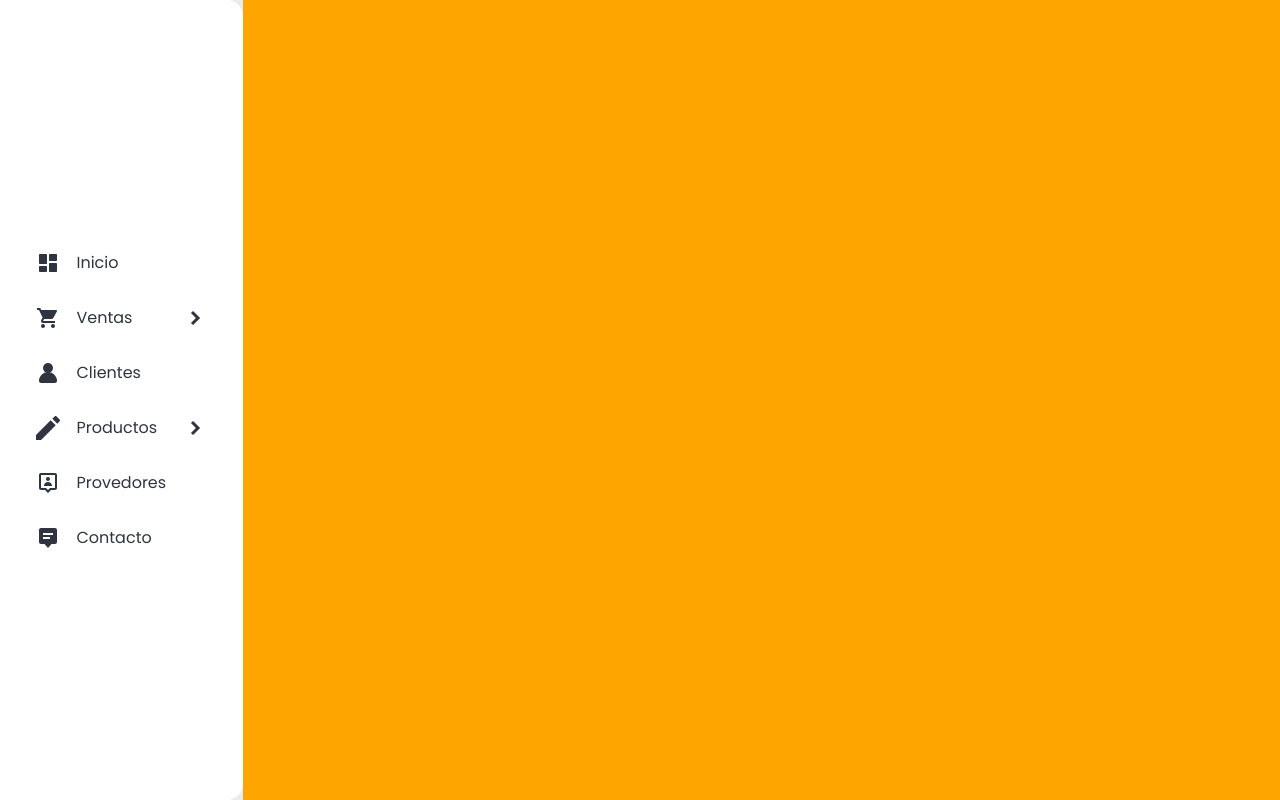
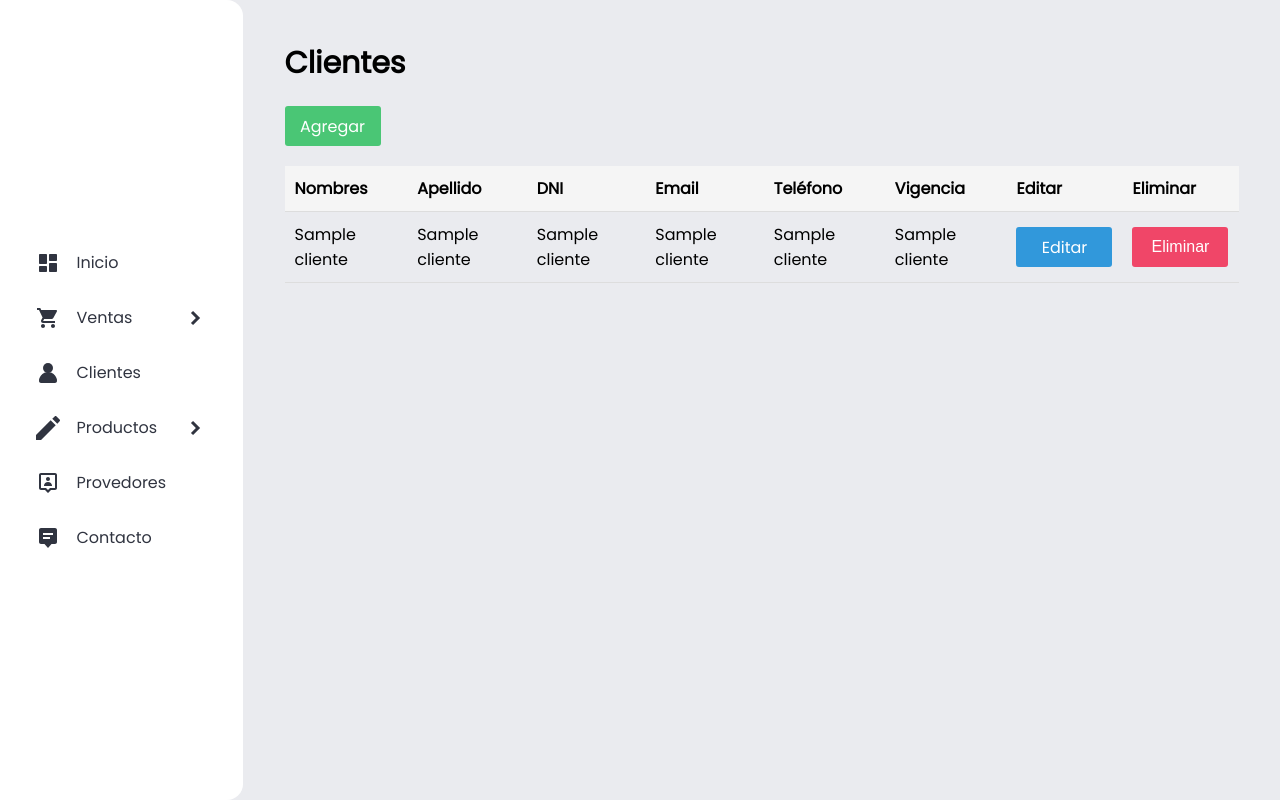
Before and after one commit to Ed-Ponk/ProyectoWeb, a Flask app: template app/templates/maestra.html in a window 1280 px wide. Run offline with Flask 3, Linux system fonts and the light colour scheme; the template is opened without the code that fills it: most values are stand-ins (such as "Sample title", 1, 10 or a date in 2020).

Commit message:
Se terminó los controladores + diseño de cliente

```diff
--- a/app/static/styles/maestra.css
+++ b/app/static/styles/maestra.css
@@ -1,39 +1,39 @@
 @import url('https://fonts.googleapis.com/css2?family=Poppins:wght@300;400&display=swap');
 
-*{
+* {
     margin: 0;
     padding: 0;
     box-sizing: border-box;
 }
 
-body{
+body {
     background: #EAEBEF;
     font-family: 'Poppins', sans-serif;
     display: flex;
 }
 
-.nav{
+.nav {
     width: 300px;
 }
 
-.nav__link{
+.nav__link {
     color: #303440;
     display: block;
     padding: 15px 0;
     text-decoration: none;
 }
 
-.nav__link--inside{
-    border-radius: 6px ;
+.nav__link--inside {
+    border-radius: 6px;
     padding-left: 20px;
     text-align: left;
 }
 
-.nav__link--inside:hover{
+.nav__link--inside:hover {
     background: #F6F8FA;
 }
 
-.list{
+.list {
     width: 100%;
     height: 100vh;
     display: flex;
@@ -43,18 +43,18 @@ body{
     background: #fff;
 }
 
-.list__item{
+.list__item {
     list-style: none;
     width: 100%;
     text-align: center;
     overflow: hidden;
 }
 
-.list__item--click{
+.list__item--click {
     cursor: pointer;
 }
 
-.list__button{
+.list__button {
     display: flex;
     align-items: center;
     gap: 1em;
@@ -62,16 +62,16 @@ body{
     margin: 0 auto;
 }
 
-.arrow .list__arrow{
+.arrow .list__arrow {
     transform: rotate(90deg);
 }
 
-.list__arrow{
+.list__arrow {
     margin-left: auto;
     transition: transform .3s;
 }
 
-.list__show{
+.list__show {
     width: 80%;
     margin-left: auto;
     border-left: 2px solid #303440;
@@ -82,7 +82,74 @@ body{
 
 
 /*style venta*/
-.container{
-  width: 100%;
-  background: orange;
+
+.section {
+    width: 100%;
+    background: #EAEBEF;
 }
+
+.columns {
+    margin-top: 4%;
+    margin-left: 4%;
+    margin-right: 4%;
+}
+
+.is-size-3{
+    font-size: 30px;
+    margin-bottom: 20px;
+}
+
+.button{
+    display: flex;
+    justify-content: center; /* Centrar horizontalmente */
+    align-items: center;
+    border-radius: 3px;
+    text-decoration: none;
+    border: none;
+    cursor: pointer;
+
+}
+
+.button.is-success{
+    background-color: #4ac675;
+    width: 6rem;
+    height: 40px;
+    color: white;
+    margin-bottom: 20px;
+}
+
+.button.is-info{
+    background-color: #3198db;
+    width: 6rem;
+    height: 40px;
+    color: white;
+}
+
+.button.is-danger{
+    background-color: #f04668;
+    font-size: 16px;
+    width: 6rem;
+    height: 40px;
+    color: white;
+}
+
+
+.table {
+    width: 100%;
+    border-collapse: collapse;
+  }
+
+  .table th,
+  .table td {
+    padding: 10px;
+    text-align: left;
+    border-bottom: 1px solid #dddddd;
+  }
+
+  .table th {
+    background-color: #f5f5f5;
+  }
+
+  .table tbody tr:nth-child(even) {
+    background-color: #f9f9f9;
+  }
--- a/app/templates/maestra.html
+++ b/app/templates/maestra.html
@@ -89,9 +89,51 @@
     </ul>
   </nav>
 
-  <section class="container">
 
-  </section>
+  <section class="section">
+    <div class="columns">
+        <div class="column">
+            <h3 class="is-size-3">Clientes</h3>
+            <a href="{{url_for('formulario_agregar_cliente')}}" class="button is-success">Agregar</a>
+            <table class="table">
+                <thead>
+                    <tr>
+                        <th>Nombres</th>
+                        <th>Apellido</th>
+                        <th>DNI</th>
+                        <th>Email</th>
+                        <th>Teléfono</th>
+                        <th>Vigencia</th>
+                        <th>Editar</th>
+                        <th>Eliminar</th>
+                    </tr>
+                </thead>
+                <tbody>
+                    {% for cliente in clientes %}
+                    <tr>
+                        <td>{{cliente[1]}}</td>
+                        <td>{{cliente[2]}}</td>
+                        <td>{{cliente[3]}}</td>
+                        <td>{{cliente[4]}}</td>
+                        <td>{{cliente[5]}}</td>
+                        <td>{{cliente[6]}}</td>
+                        <td>
+                            <a href="{{url_for('editar_cliente', id=cliente[0])}}" class="button is-info">Editar</a>
+                        </td>
+                        <td>
+                            <form action="{{url_for('eliminar_cliente')}}" method="POST">
+                                <input type="hidden" name="id" value="{{cliente[0]}}">
+                                <button class="button is-danger">Eliminar</button>
+                            </form>
+                        </td>
+                    </tr>
+                    {% endfor %}
+                </tbody>
+            </table>
+        </div>
+    </div>
+</section>
+
 
 
   <script src="/app/static/js/maestra.js"></script>
--- a/controlador_producto.py
+++ b/controlador_producto.py
@@ -38,11 +38,11 @@ def obtener_producto_por_id(id):
     conexion.close()
     return producto
 
-def actualizar_categoria(nombre, descripcion, precio, stock, modelo, marca_id, categoria_id, id_producto):
+def actualizar_producto(nombre, descripcion, precio, stock, modelo, marca_id, categoria_id, vigencia, id_producto):
     conexion = obtener_conexion()
     with conexion.cursor() as cursor:
-        cursor.execute("UPDATE categoria SET nombre = %s, descripcion = %s, precio= %s, stock= %s, modelo=%s, marca_id= %s, categoria= %s, vigencia = %s WHERE id_producto = %s",
-                       (nombre, descripcion, precio, stock, modelo, marca_id, categoria_id, id_producto))
+        cursor.execute("UPDATE producto SET nombre = %s, descripcion = %s, precio= %s, stock= %s, modelo=%s, marca_id= %s, categoria= %s, vigencia = %s WHERE id_producto = %s",
+                       (nombre, descripcion, precio, stock, modelo, marca_id, categoria_id, vigencia, id_producto))
     conexion.commit()
     conexion.close()
 
```
Also changed, not shown: app/templates/cliente.html (added, +48 -0 lines), controlador_detalle_venta.py (added, +50 -0 lines), controlador_venta.py (+18 -27 lines).
